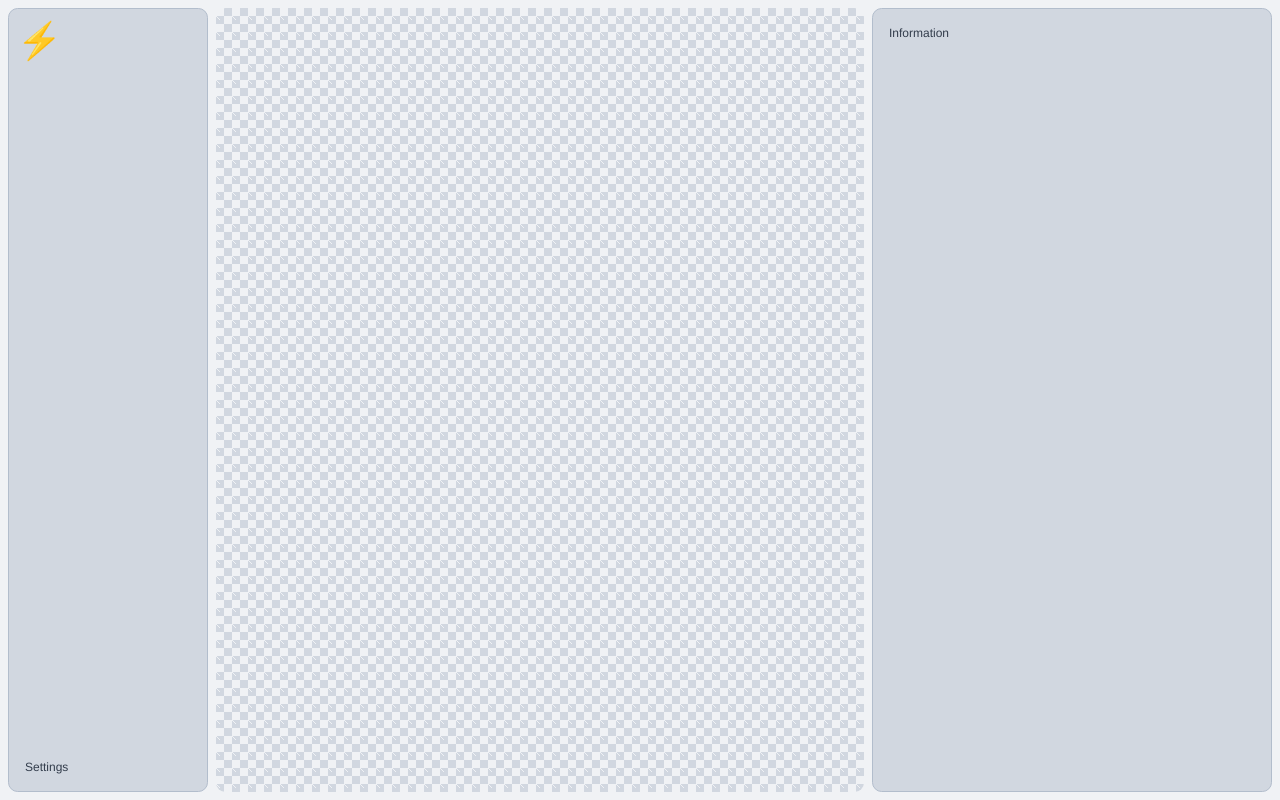
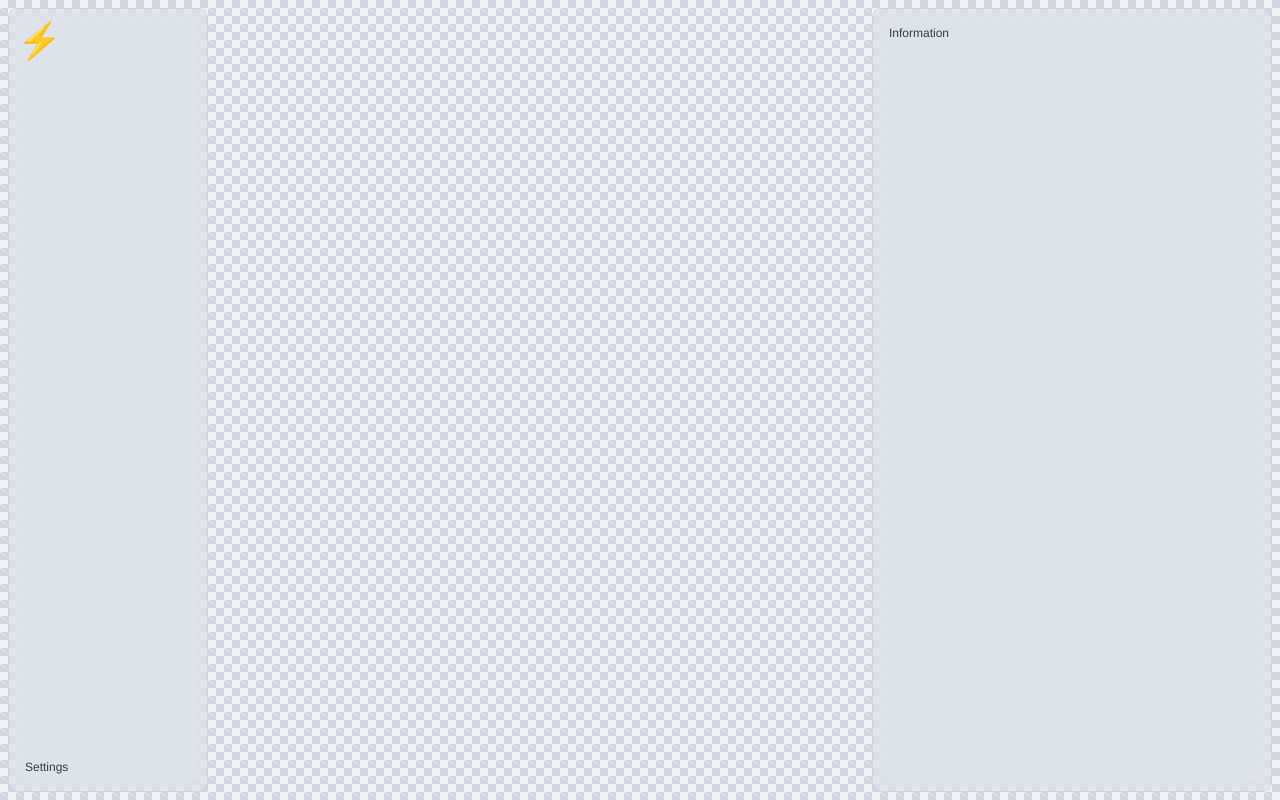
Before and after one commit to marcmarine/energy-label-studio, a Preact app: page /settings in a window 1280 px wide. Built offline with nearby package versions, Linux system fonts and the light colour scheme.

Commit message:
Update base layout styling

```diff
--- a/src/components/Canvas.tsx
+++ b/src/components/Canvas.tsx
@@ -1,3 +1,3 @@
 export default function Canvas() {
-  return <div class="rounded-[var(--app-layout-border-radius)] bg-checkered"></div>
+  return <div class="rounded-[var(--app-layout-border-radius)]"></div>
 }
--- a/src/components/Layout.tsx
+++ b/src/components/Layout.tsx
@@ -4,7 +4,7 @@
 
 export default function Layout() {
   return (
-    <div class="grid size-full grid-cols-[auto_1fr_auto] p-[var(--app-layout-gap)] gap-[var(--app-layout-gap)]">
+    <div class="grid size-full grid-cols-[auto_1fr_auto] p-[var(--app-layout-gap)] gap-[var(--app-layout-gap)] bg-checkered">
       <LeftPanel />
       <Canvas />
       <PropertiesPanel />
--- a/src/components/LeftPanel.tsx
+++ b/src/components/LeftPanel.tsx
@@ -2,7 +2,7 @@
 
 function LeftPanel({ isCollapsed }: ResizableSidebarProps) {
   return (
-    <div class="p-2 w-full bg-base-100 border border-base-200 rounded-[var(--app-layout-border-radius)] flex flex-col items-start justify-between">
+    <div class="p-2 w-full bg-base-100/20 backdrop-blur-sm border border-base-200/40 rounded-[var(--app-layout-border-radius)] flex flex-col items-start justify-between">
       <div class="relative">
         <p class="py-1 text-4xl">⚡</p>
       </div>
--- a/src/components/PropertiesPanel.tsx
+++ b/src/components/PropertiesPanel.tsx
@@ -2,7 +2,7 @@
 
 function PropertiesPanel({ isCollapsed }: ResizableSidebarProps) {
   return (
-    <div class="p-2 w-full bg-base-100 border border-base-200 rounded-[var(--app-layout-border-radius)]">
+    <div class="p-2 w-full bg-base-100/20 backdrop-blur-sm border border-base-200/40 rounded-[var(--app-layout-border-radius)]">
       <button class="button text-xs">
         {isCollapsed ? (
           <svg xmlns="http://www.w3.org/2000/svg" fill="none" viewBox="0 0 24 24" stroke-width="1.5" stroke="currentColor" class="size-6">
```
